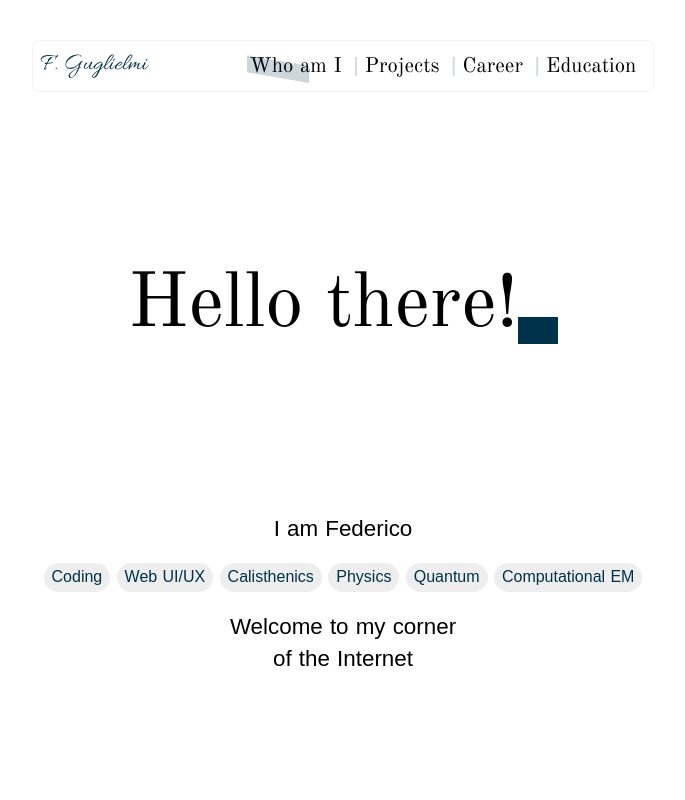
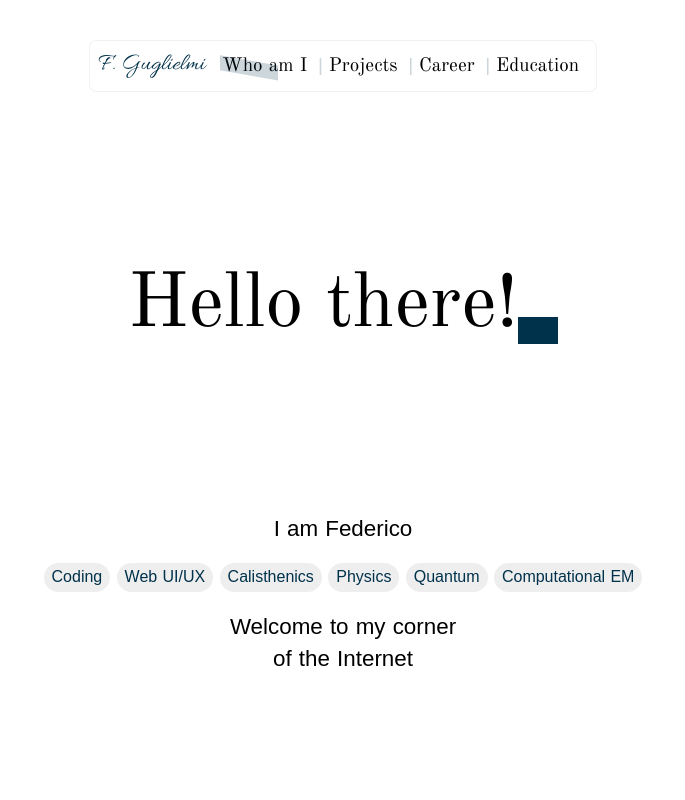
Before and after one commit to Fedesky25/sito-federico-guglielmi, a SvelteKit app: page / in a window 1280 px wide. Shown: the top 800 px of the page, without its empty margins (297-982 px from the left). Built offline with nearby package versions, Linux system fonts and the light colour scheme.

Commit message:
fix: desktop nav font soze

```diff
--- a/src/routes/+layout.svelte
+++ b/src/routes/+layout.svelte
@@ -129,7 +129,7 @@
     .signature {
         font-family: 'Allura', cursive;
         text-decoration: none;
-        font-size: 1.5rem;
+        font-size: 1.5em;
         color: var(--primary);
     }
     button {
@@ -280,7 +280,7 @@
     @media (min-width: 740px) {
         .nav-wrapper { top: max(2rem, 4vh); }
         .head {
-            max-width: 70ch;
+            max-width: 57ch;
             margin: 0rem auto;
         }
 
@@ -289,7 +289,7 @@
         .desktop-nav ul {
             display: flex;
             flex-direction: row;
-            font-size: 1.3rem;
+            font-size: 1.2em;
             --highlight-clr: var(--primary);
         }
         .desktop-nav li {
```
